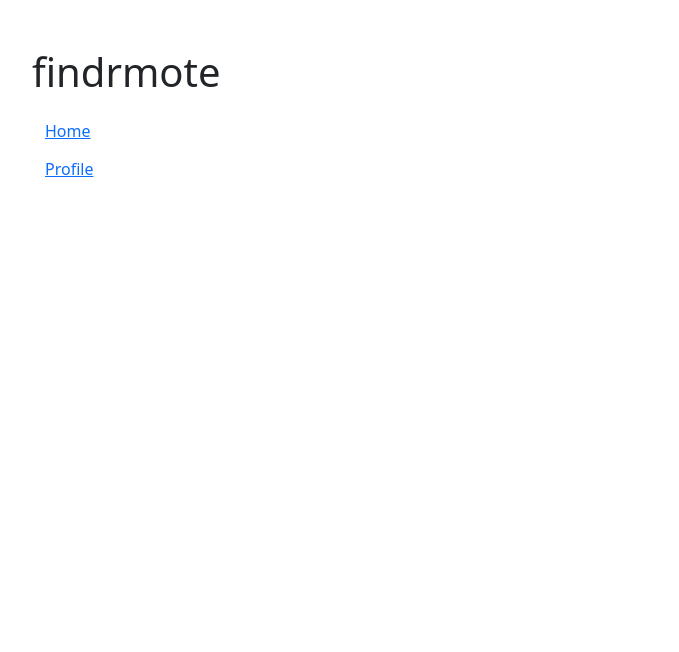
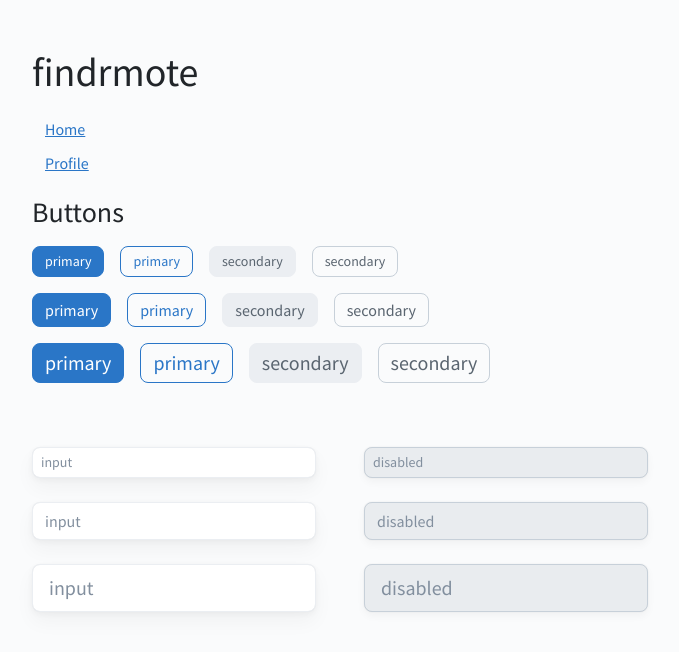
Before and after one commit to CIS-3750-Dream-Team/findrmote, a React (Create React App) app in the folder app/: page /components in a window 1280 px wide. Shown: the top 652 px of the page, without its empty margins (16-695 px from the left). Built offline with nearby package versions, Linux system fonts and the light colour scheme.

Commit message:
Setup basic styling

```diff
--- a/app/src/index.js
+++ b/app/src/index.js
@@ -1,9 +1,11 @@
 import React from 'react';
 import ReactDOM from 'react-dom';
-
 import App from './js/App';
 
-import 'bootstrap/scss/bootstrap.scss';
+import 'bootstrap';
+
+import './scss/main.scss';
+import './scss/custom.scss';
 
 
 ReactDOM.render(
--- a/app/src/js/App.js
+++ b/app/src/js/App.js
@@ -1,17 +1,15 @@
 import React from 'react';
 import {Route, Link, BrowserRouter as Router} from 'react-router-dom';
 
-import Profile from './pages/Profile'
-import Home from './pages/Home'
-
-import '../scss/main.scss';
+import Home from './pages/Home';
+import Profile from './pages/Profile';
+import Components from './pages/Components';
 
 
-class App extends React.Component {
-  render() {
+function App(props) {
   return (
     <Router>
-        <div className='App p-5 w-25'>
+      <div className='App p-5'>
         <h1> findrmote </h1>
 
         <nav className="nav flex-column align-items-start w-25 my-3">
@@ -19,12 +17,13 @@ class App extends React.Component {
           <Link className='btn btn-link' to='/profile'> Profile </Link>
         </nav>
 
-          <Route exact path='/home' render={props => <Home />} />
-          <Route exact path='/profile' render={props => <Profile />} />
+        <Route exact path='/home' render={_ => <Home />} />
+        <Route exact path='/profile' render={_ => <Profile />} />
+
+        <Route exact path='/components' render={_ => <Components />} />
       </div>
     </Router>
   );
 }
-}
 
 export default App;
--- /dev/null
+++ b/app/src/js/pages/Components.js
@@ -0,0 +1,48 @@
+/* Components.js
+ * February 27, 2021
+ * Example usage of basic components
+ */
+
+
+function Components(props) {
+  return (
+    <div className='d-flex flex-column w-100 h-100 my-3'>
+      <div className='d-flex flex-column mb-5 me-5'>
+        <h3 className='mb-3'> Buttons </h3>
+        <div className='d-flex mb-3'>
+          <button className='btn btn-primary btn-sm me-3'> primary </button>
+          <button className='btn btn-outline-primary btn-sm me-3'> primary </button>
+          <button className='btn btn-secondary btn-sm me-3'> secondary </button>
+          <button className='btn btn-outline-secondary btn-sm me-3'> secondary </button>
+        </div>
+        <div className='d-flex mb-3'>
+          <button className='btn btn-primary me-3'> primary </button>
+          <button className='btn btn-outline-primary me-3'> primary </button>
+          <button className='btn btn-secondary me-3'> secondary </button>
+          <button className='btn btn-outline-secondary'> secondary </button>
+        </div>
+        <div className='d-flex mb-3'>
+          <button className='btn btn-primary btn-lg me-3'> primary </button>
+          <button className='btn btn-outline-primary btn-lg me-3'> primary </button>
+          <button className='btn btn-secondary btn-lg me-3'> secondary </button>
+          <button className='btn btn-outline-secondary btn-lg me-3'> secondary </button>
+        </div>
+      </div>
+
+      <div className='d-flex flex mb-5 w-lg-50 w-sm-100'>
+        <div className='d-flex flex-column me-5'>
+          <input className='form-control form-control-sm mb-4' placeholder='input' />
+          <input className='form-control mb-4' placeholder='input' />
+          <input className='form-control form-control-lg mb-4' placeholder='input' />
+        </div>
+        <div className='d-flex flex-column me-5'>
+          <input className='form-control form-control-sm mb-4' placeholder='disabled' disabled />
+          <input className='form-control mb-4' placeholder='disabled' disabled />
+          <input className='form-control form-control-lg mb-4' placeholder='disabled' disabled />
+        </div>
+      </div>
+    </div>
+  )
+}
+
+export default Components;
--- a/app/src/js/pages/Home.js
+++ b/app/src/js/pages/Home.js
@@ -22,16 +22,19 @@ function Home(props) {
       })
   }
 
-  const setValue = (e) => {
-    setURL(e.target.value);
-  }
-
   return (
     <div id='home'>
       <h3> Home </h3>
-      <div className="input-group mt-3">
-        <input className="form-control" type="text" onChange={setValue} value={apiURL}/>
-        <button className="btn btn-outline-primary" type="button" onClick={send}>
+
+      <div className="d-flex mt-3 w-50">
+        <input
+          className="form-control me-4"
+          value={apiURL}
+          onChange={e => setURL(e.target.value)}
+          type="text"
+        />
+
+        <button className="btn btn-outline-primary" onClick={send} type="button">
           Send
         </button>
       </div>
--- /dev/null
+++ b/app/src/scss/custom.scss
@@ -0,0 +1,67 @@
+/* custom.scss
+ * February 27, 2021
+ * Bootstrap style overrides
+ */
+
+@import 'main';
+
+$primary: $logo1;
+$secondary: $grey1;
+
+
+body {
+  .btn {
+    border-radius: 0.5rem;
+    padding: 0.25rem 0.75rem;
+  }
+
+  .btn-secondary {
+    color: $text1 !important;
+
+    &:hover {
+      background-color: $grey2;
+      border-color: $grey2;
+    }
+  }
+
+  .btn-outline-secondary {
+    border-color: $grey2;
+    color: $text1;
+  }
+
+  .form-control {
+    border: 1px solid $grey1;
+    border-radius: 0.5rem;
+    color: $text1;
+
+    &:focus {
+      border: 1px solid $grey2;
+      color: $text1;
+    }
+
+    &:disabled {
+      border: 1px solid $grey2;
+      cursor: not-allowed;
+    }
+
+    &::placeholder {
+      color: $text0;
+    }
+  }
+
+  .dropdown-menu {
+    border: 1px solid $grey1;
+    border-radius: 0.5rem;
+
+    .dropdown-item {
+      cursor: pointer;
+
+      &:hover:not(.active) {
+        background-color: $grey1;
+      }
+    }
+  }
+}
+
+// Needs to be at the bottom so the variable overrides stick
+@import "../../node_modules/bootstrap/scss/bootstrap";
--- a/app/src/scss/main.scss
+++ b/app/src/scss/main.scss
@@ -0,0 +1,50 @@
+/* main.scss
+ * February 27, 2021
+ * Global style definitions
+ */
+
+$logo0: #488FE0;
+$logo1: #2A76C7;
+$text0: #828F9E;
+$text1: #5A6570;
+$grey0: #FAFBFC;
+$grey1: #EBEEF2;
+$grey2: #C7D0D9;
+
+@import url('https://fonts.googleapis.com/css2?family=Source+Sans+Pro:wght@400;700&display=swap');
+
+
+body {
+  font-family: 'Source Sans Pro', sans-serif !important;
+  background-color: $grey0 !important;
+
+  // Small Shadow
+  .shdw-sm,
+  .form-control:disabled {
+    box-shadow:
+      0px 4px 8px rgba(0, 0, 0, 0.04),
+      0px 0px 2px rgba(0, 0, 0, 0.06),
+      0px 0px 1px rgba(0, 0, 0, 0.04);
+  }
+
+  // Medium Shadow
+  .shdw-md,
+  .form-control,
+  .dropdown-toggle:focus {
+    box-shadow:
+      0px 10px 20px rgba(0, 0, 0, 0.04),
+      0px 2px 6px rgba(0, 0, 0, 0.04),
+      0px 0px 1px rgba(0, 0, 0, 0.04);
+  }
+
+  // Large Shadow
+  .shdw-lg,
+  .form-control:focus,
+  .dropdown-menu {
+    box-shadow:
+      0px 24px 32px rgba(0, 0, 0, 0.04),
+      0px 16px 24px rgba(0, 0, 0, 0.04),
+      0px 4px 8px rgba(0, 0, 0, 0.04),
+      0px 0px 1px rgba(0, 0, 0, 0.04);
+  }
+}
```
Lines whose indentation alone changed are shown as unchanged.
